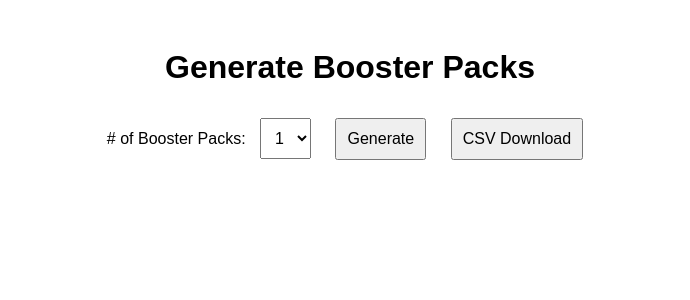
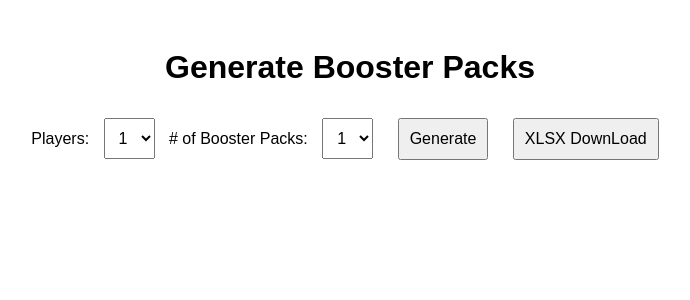
Before and after one commit to jordim75/SealedSorceryBeta, a Flask app: page / in a window 1280 px wide. Shown: the top 300 px of the page, without its empty margins (290-980 px from the left). Run offline with Flask 3, Linux system fonts and the light colour scheme; some libraries are stand-ins or nearby versions.

Commit message:
Update index.html

```diff
--- a/templates/index.html
+++ b/templates/index.html
@@ -14,8 +14,18 @@
 <body>
   <h1>Generate Booster Packs</h1>
 
-  <label for="quantitat"># of Booster Packs:</label>
-  <select id="quantitat">
+  <label for="jugadors">Players:</label>
+  <select id="jugadors">
+    <option value="1">1</option>
+    <option value="2">2</option>
+    <option value="3">3</option>
+    <option value="4">4</option>
+    <option value="5">5</option>
+    <option value="6">6</option>
+</select>
+
+  <label for="sobres"># of Booster Packs:</label>
+  <select id="sobres">
     <option value="1">1</option>
     <option value="2">2</option>
     <option value="3">3</option>
@@ -25,13 +35,13 @@
   </select>
 
   <button onclick="obrirSobres()">Generate</button>
-  <button onclick="exportarCSV()">CSV Download</button>
+  <button onclick="exportarXLSX()">XLSX DownLoad</button>
 
   <div id="resultat"></div>
 
   <script>
     async function obrirSobres() {
-      const n = document.getElementById("quantitat").value;
+      const n = document.getElementById("sobres").value;
       const res = await fetch(`/sobre/${n}`);
       const sobres = await res.json();
 
@@ -45,10 +55,11 @@
       document.getElementById("resultat").innerHTML = html;
 
     }
-        function exportarCSV() {
-      const n = document.getElementById("quantitat").value;
-      window.location.href = `/export_csv/${n}`;
-    }
+         function exportarXLSX() {
+    const j = document.getElementById("jugadors").value;
+    const s = document.getElementById("sobres").value;
+    window.location.href = `/export_xlsx/${j}/${s}`;
+  }
   </script>
 </body>
 </html>
```
